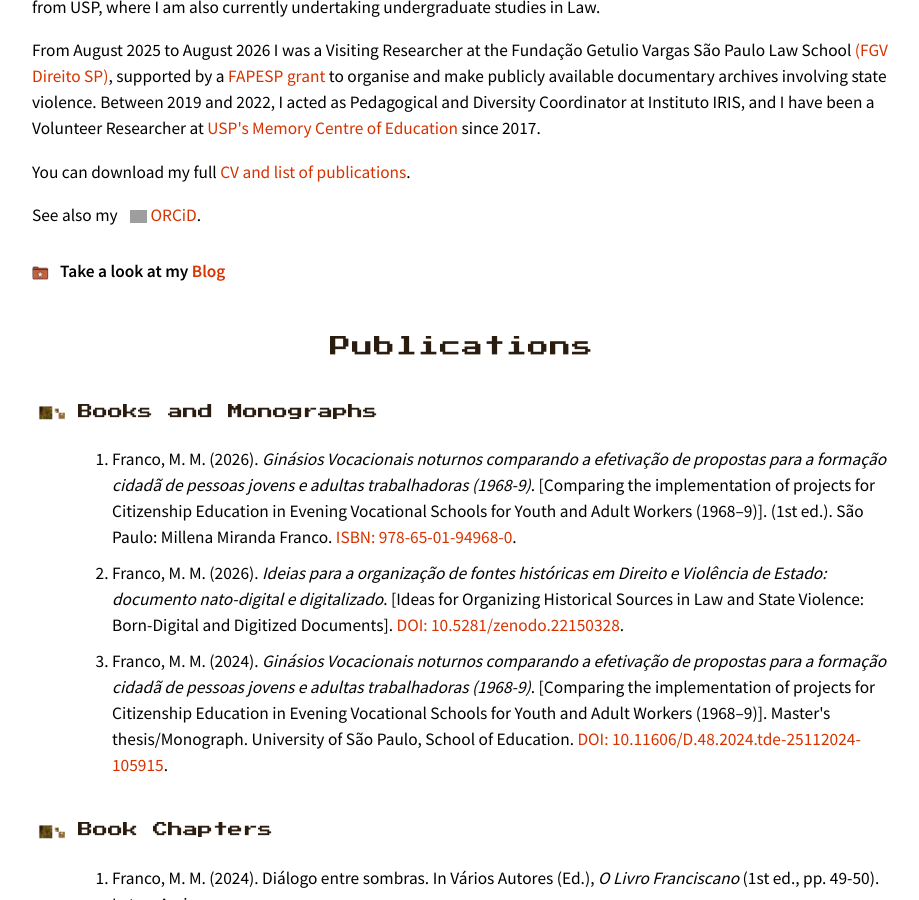
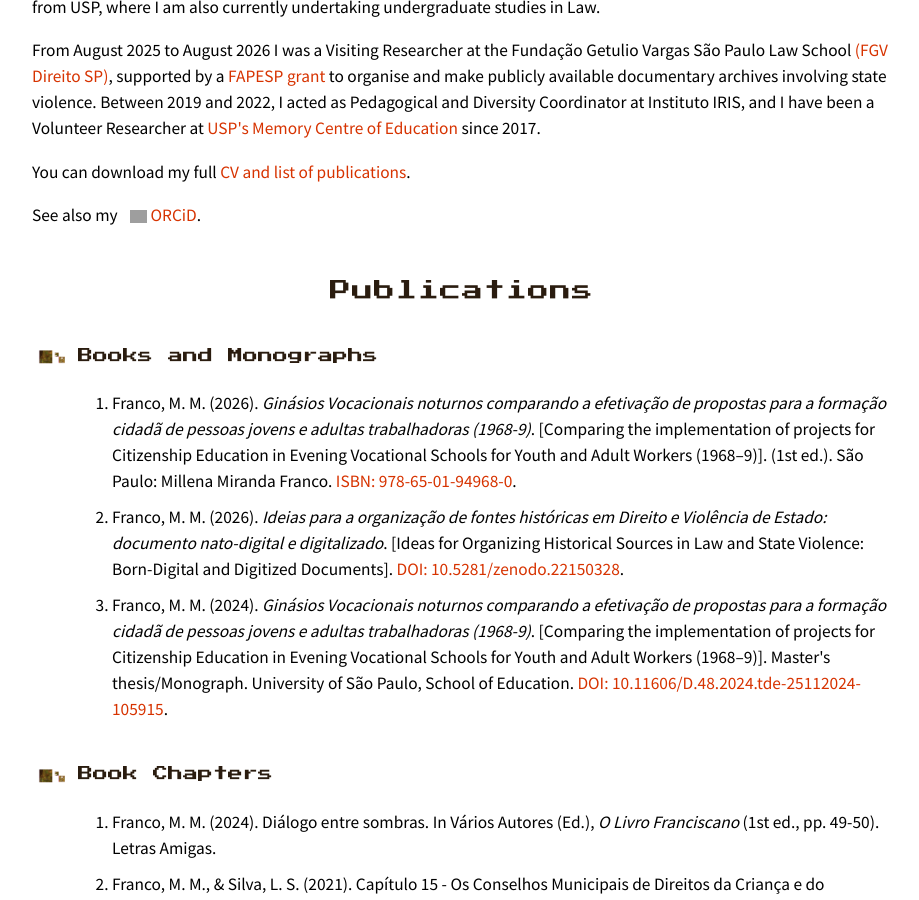
Before and after one commit to mmillenaa/millena, a Jekyll site: the page index.html, which Jekyll copies as it is, in a window 1280 px wide and 900 px high, scrolled down 434 px. Shown: the whole window, without its empty margins (178-1097 px from the left). Built offline with Jekyll 4.4.1, drawn with Linux system fonts in a browser that asks for light colours; grey boxes are pictures that could not be loaded.

Commit message:
Remove blog call section from index.html
Removed blog call section from the HTML.

```diff
--- a/index.html
+++ b/index.html
@@ -181,12 +181,6 @@
     <a id="cy-effective-orcid-url" class="underline" href="https://orcid.org/0000-0002-0292-0797" target="_blank" rel="me noopener noreferrer">
     <img src="https://orcid.org/sites/default/files/images/orcid_16x16.png" style="width: 1em; margin-inline-start: 0.5em; vertical-align: middle;" alt="ORCID iD icon"/> ORCiD</a>.</p>
 
-    <!-- INÍCIO DA CHAMADA PARA O BLOG (Opção 1) -->
-    <p style="margin-top: 30px; font-weight: 600;">
-       <img src="rep.png" alt="" style="height: 14px; vertical-align: middle; margin-right: 8px;">
-       Take a look at my <a href="blog.html">Blog</a>
-    </p>
-    <!-- FIM DA CHAMADA PARA O BLOG -->
 
     <h5>Publications</h5>
 
```
